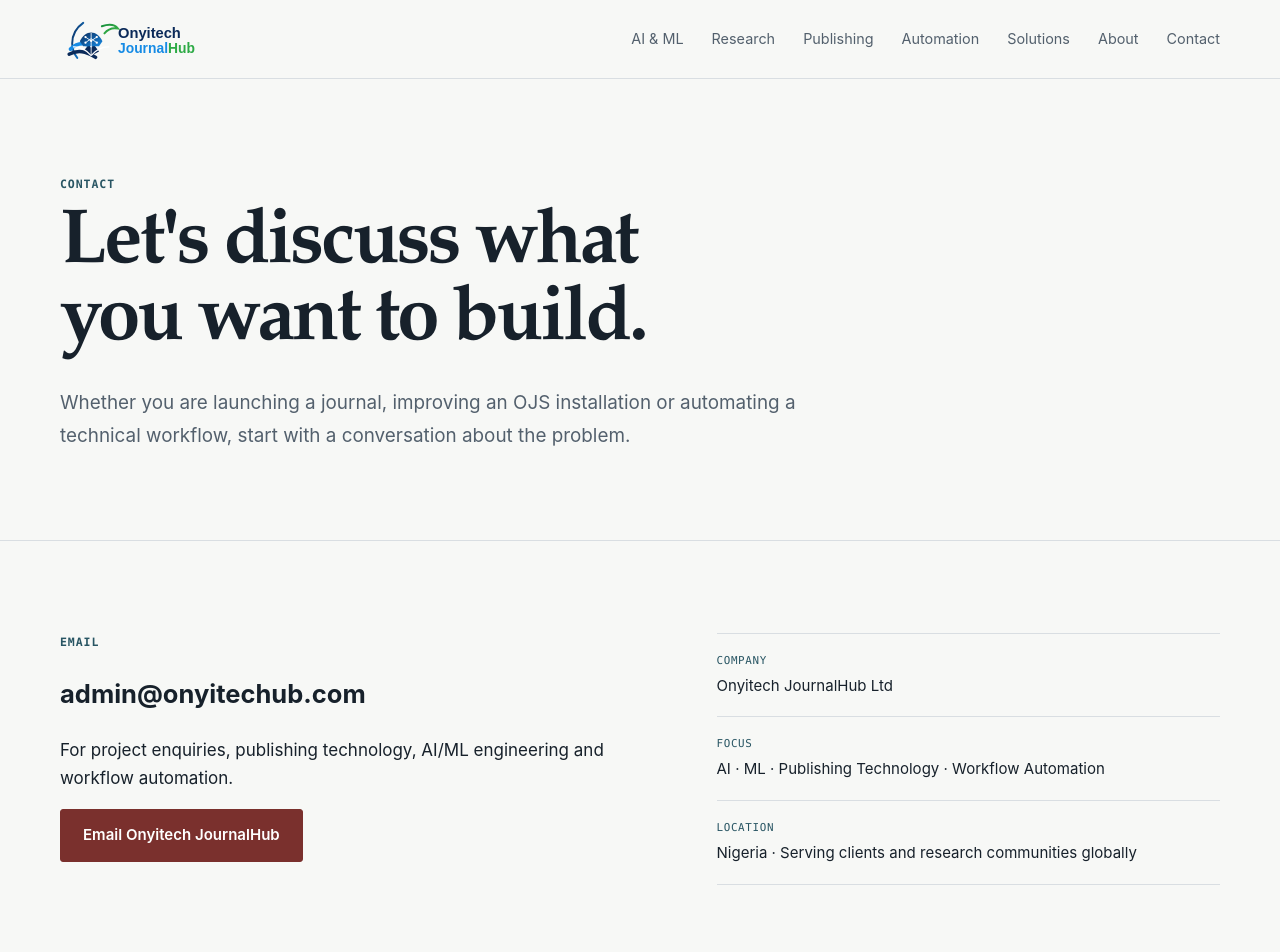
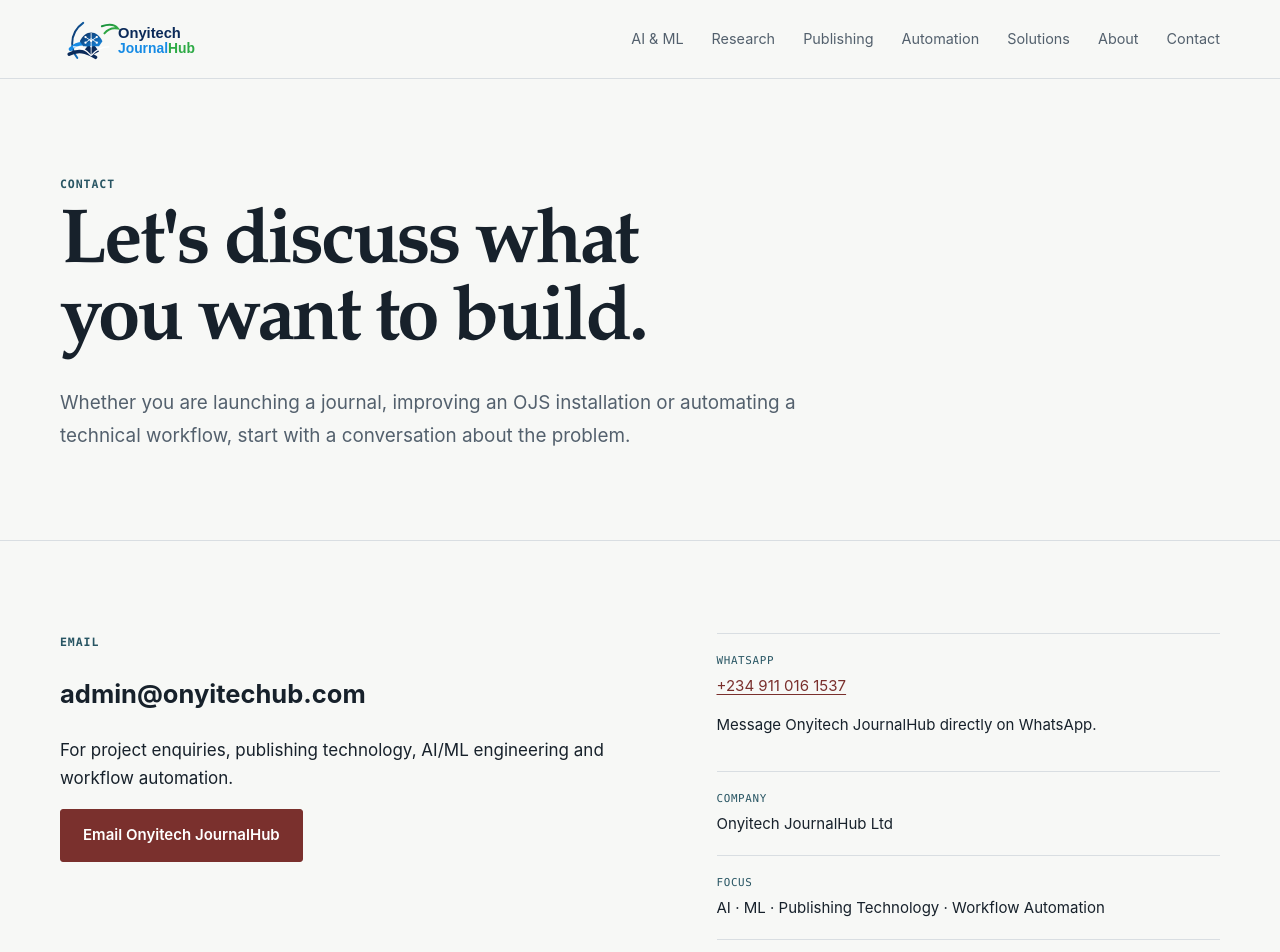
Before and after one commit to onyi4677/onyitechub.com, a Next.js app: page /contact in a window 1280 px wide. Shown: the top 952 px of the page. Built offline with nearby package versions, Linux system fonts and the light colour scheme.

Commit message:
Add WhatsApp contact details to contact page (#5)

```diff
--- a/app/contact/page.tsx
+++ b/app/contact/page.tsx
@@ -11,7 +11,7 @@ export default function ContactPage() {
     <section className="detail-hero"><div className="wrap"><p className="eyebrow">CONTACT</p><h1>Let's discuss what you want to build.</h1><p className="detail-lede">Whether you are launching a journal, improving an OJS installation or automating a technical workflow, start with a conversation about the problem.</p></div></section>
     <section><div className="wrap contact-grid">
       <div><p className="eyebrow">EMAIL</p><h2>admin@onyitechub.com</h2><p>For project enquiries, publishing technology, AI/ML engineering and workflow automation.</p><a className="btn-primary" href="mailto:admin@onyitechub.com">Email Onyitech JournalHub</a></div>
-      <div className="contact-details"><div><span>COMPANY</span>Onyitech JournalHub Ltd</div><div><span>FOCUS</span>AI · ML · Publishing Technology · Workflow Automation</div><div><span>LOCATION</span>Nigeria · Serving clients and research communities globally</div></div>
+      <div className="contact-details"><div><span>WHATSAPP</span><a href="https://wa.me/2349110161537" target="_blank" rel="noopener noreferrer">+234 911 016 1537</a><p>Message Onyitech JournalHub directly on WhatsApp.</p></div><div><span>COMPANY</span>Onyitech JournalHub Ltd</div><div><span>FOCUS</span>AI · ML · Publishing Technology · Workflow Automation</div><div><span>LOCATION</span>Nigeria · Serving clients and research communities globally</div></div>
     </div></section>
   </main><SiteFooter /></>;
 }
```
